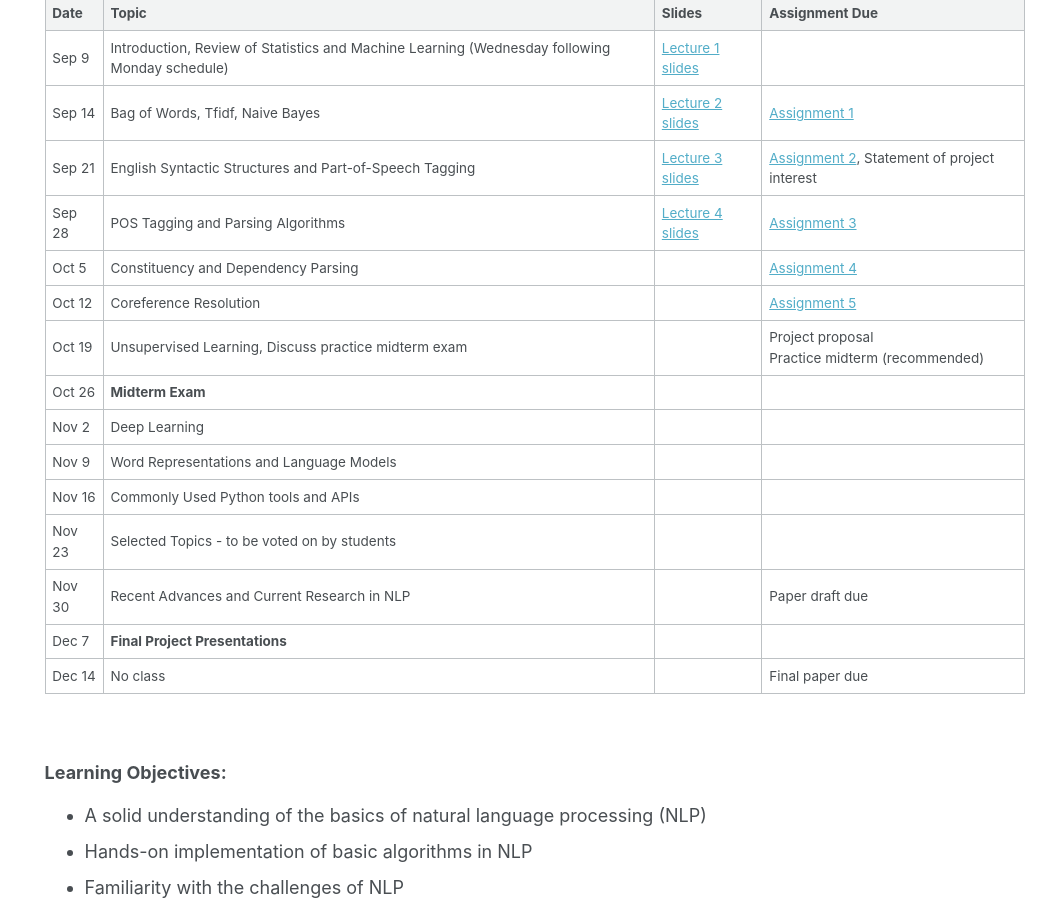
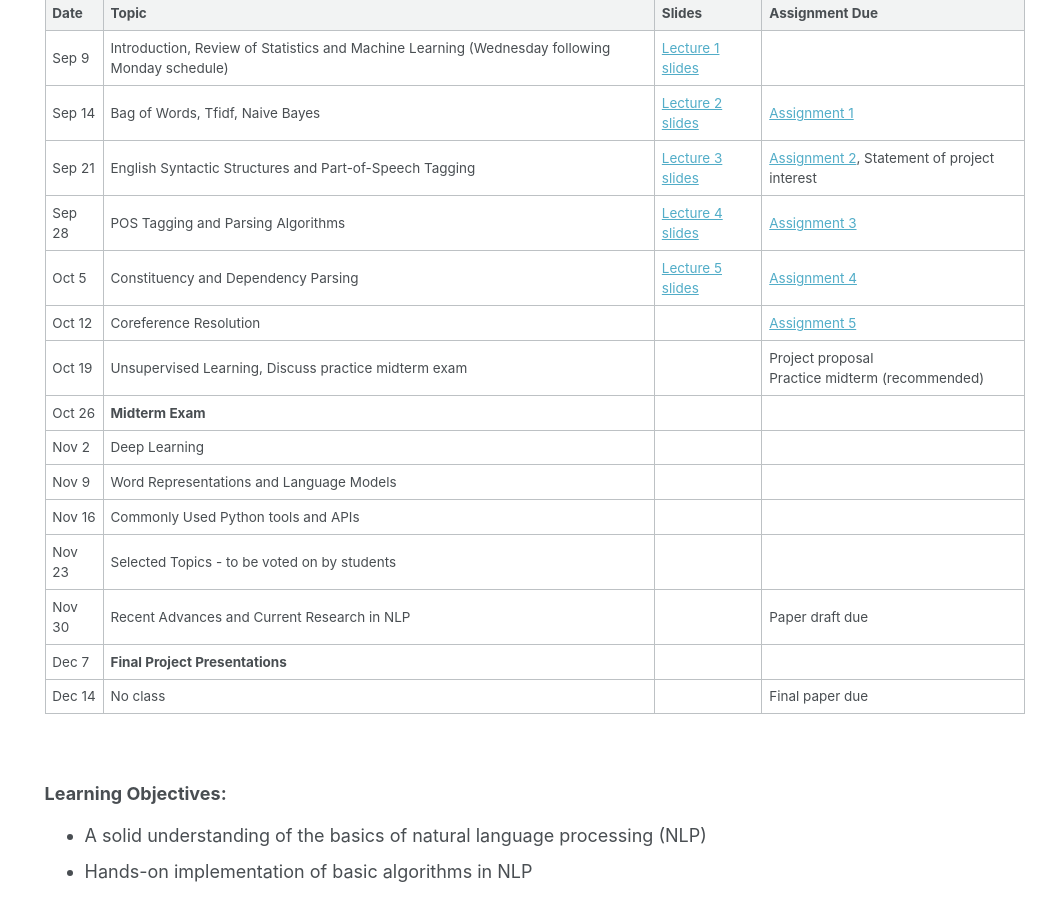
Before and after one commit to rasikabh/rasikabh.github.io, a Jekyll site: the page built from _pages/nlp2020.md, in a window 1280 px wide and 900 px high, scrolled down 775 px. Shown: the whole window, without its empty margins (237-1280 px from the left). Built offline with Jekyll 4.4.1, drawn with Linux system fonts in a browser that asks for light colours.

Commit message:
Update nlp2020.md

```diff
--- a/_pages/nlp2020.md
+++ b/_pages/nlp2020.md
@@ -38,7 +38,7 @@
 | Sep 14 | Bag of Words, Tfidf, Naive Bayes                                                              | [Lecture 2 slides](https://docs.google.com/presentation/d/1_bwckxwBfjEzRd1AnNeBJranDOYSKRmXrCcE4AU7WgY/edit?usp=sharing)       | [Assignment 1](https://docs.google.com/document/d/16KsMYOI6PxuAOPpHLJk_7yuNIqakIDEQi98nfttQ_UY/edit?usp=sharing)               |
 | Sep 21 | English Syntactic Structures and Part-of-Speech Tagging                                       | [Lecture 3 slides](https://docs.google.com/presentation/d/1IfidlCd-aRD09dVuyZuceC_9YPF3Lavn0id3FaE_scs/edit?usp=sharing) | [Assignment 2](https://docs.google.com/document/d/1abkiH-ZHFLWui194xOtp1XY6GxyjGh-DXdrlXjrb_kE/edit?usp=sharing), Statement of project interest |
 | Sep 28 | POS Tagging and Parsing Algorithms                                                            | [Lecture 4 slides](https://docs.google.com/presentation/d/1atemcwZZUI8DBydpk8fwVyMjVaQHXRHIrqUdEmloTPI/edit?usp=sharing) | [Assignment 3](https://docs.google.com/document/d/1rpZxvdi5x6xrJhsjzX9MlcaBydAaJgLwTeAZ_PmnN5U/edit?usp=sharing) |
-| Oct 5  | Constituency and Dependency Parsing                                                           |        | [Assignment 4](https://docs.google.com/document/d/1iNvFtZkI9eAQzK4XHKw5UeL966g0OY7p7VQzglZJLmk/edit?usp=sharing) |
+| Oct 5  | Constituency and Dependency Parsing                                                           | [Lecture 5 slides](https://docs.google.com/presentation/d/1X_-2xWhIJE3wYD7vcBG3H4u9tbqlbMIplY2Tftv36oc/edit?usp=sharing) | [Assignment 4](https://docs.google.com/document/d/1iNvFtZkI9eAQzK4XHKw5UeL966g0OY7p7VQzglZJLmk/edit?usp=sharing) |
 | Oct 12 | Coreference Resolution                                                                        |        | [Assignment 5](https://docs.google.com/document/d/1cvFc5oSdIbfPujZCgTSOkdqS9jVvwZsGF8daGMWXXB8/edit?usp=sharing) |
 | Oct 19 | Unsupervised Learning, Discuss practice midterm exam                                          |        | Project proposal <br> Practice midterm (recommended) |
 | Oct 26 | **Midterm Exam**                                                                              |        |                |
```
